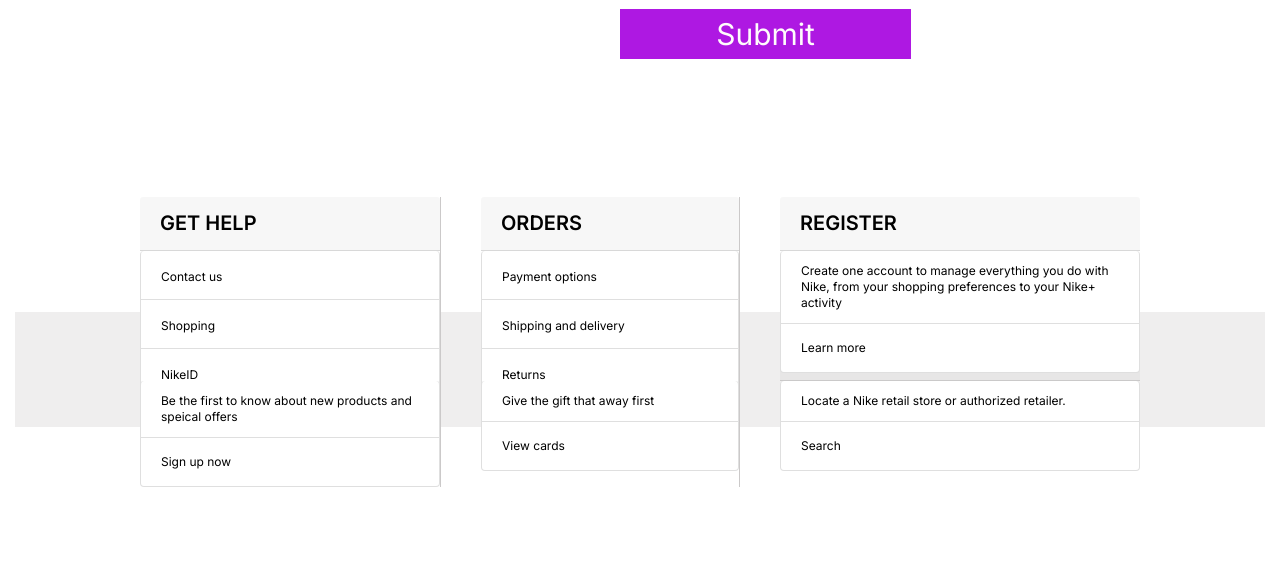
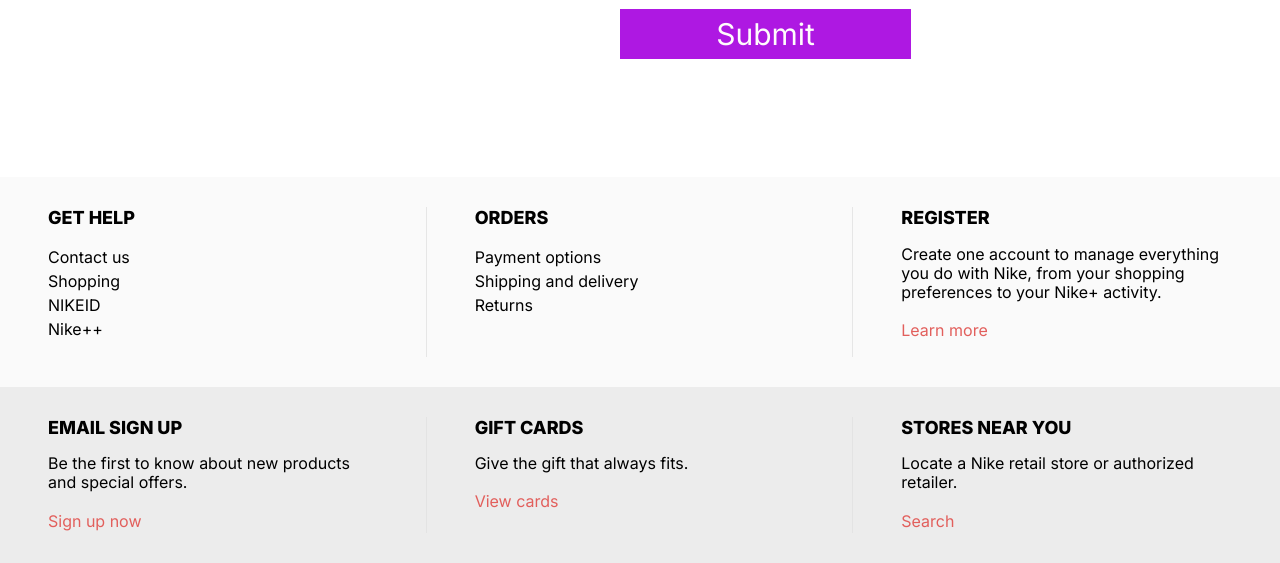
Before and after one commit to Linhdong/ShoesShop_Website, a plain HTML site: page view/register.html in a window 1280 px wide. Shown: the part 427-990 px from the top of the page. Before the commit the page ends 914 px from the top, so only its background shows below. Drawn offline with nearby package versions, Linux system fonts and the light colour scheme.

Commit message:
fixing footer for register page

```diff
--- a/view/register.html
+++ b/view/register.html
@@ -131,78 +131,95 @@
         </div>
     </section>
     <!--End Register-->
-    <!--Footer-->
-    <footer class="footer-product">
-        <div class="container">
-            <div class="bg-top-footer">
-                <div class="top-footer">
-                    <div class="card-1">
-                        <div class="card-header">
-                            GET HELP
+    <!-- FOOTER -->
+    <footer class="footer">
+        <div class="footer-top">
+            <div class="container">
+                <div class="row">
+                    <div class="col-4 px-5">
+                        <div class="footer-top__column">
+                            <p class="footer-title">get help</p>
+                            <ul class="footer__list">
+                                <li class="footer__list-item">
+                                    <a href="#" class="footer__list-link">Contact us</a>
+                                </li>
+                                <li class="footer__list-item">
+                                    <a href="#" class="footer__list-link">Shopping</a>
+                                </li>
+                                <li class="footer__list-item">
+                                    <a href="#" class="footer__list-link">NIKEID</a>
+                                </li>
+                                <li class="footer__list-item">
+                                    <a href="#" class="footer__list-link">Nike++</a>
+                                </li>
+                            </ul>
                         </div>
-                        <ul class="list-group">
-                            <li class="list-group-item"><a href="#">Contact us</a></li>
-                            <li class="list-group-item"><a href="#">Shopping</a></li>
-                            <li class="list-group-item"><a href="#">NikeID</a></li>
-                            <li class="list-group-item"><a href="#">Nike+</a></li>
-                        </ul>
                     </div>
-                    <div class="card-2">
-                        <div class="card-header">
-                            ORDERS
+                    <div class="col-4 px-5">
+                        <div class="footer-top__column">
+                            <p class="footer-title">orders</p>
+                            <ul class="footer__list">
+                                <li class="footer__list-item">
+                                    <a href="#" class="footer__list-link">Payment options</a>
+                                </li>
+                                <li class="footer__list-item">
+                                    <a href="#" class="footer__list-link">Shipping and delivery</a>
+                                </li>
+                                <li class="footer__list-item">
+                                    <a href="#" class="footer__list-link">Returns</a>
+                                </li>
+                            </ul>
                         </div>
-                        <ul class="list-group">
-                            <li class="list-group-item"><a href="#">Payment options</a></li>
-                            <li class="list-group-item"><a href="#">Shipping and delivery</a></li>
-                            <li class="list-group-item"><a href="#">Returns</a></li>
-                        </ul>
                     </div>
-                    <div class="card-3">
-                        <div class="card-header">
-                            REGISTER
+                    <div class="col-4 px-5">
+                        <div class="footer-top__column">
+                            <p class="footer-title">register</p>
+                            <p class="footer-text">
+                                Create one account to manage everything you do with Nike, from your shopping preferences
+                                to
+                                your Nike+ activity.
+                            </p>
+                            <a href="#" class="footer-link">Learn more</a>
                         </div>
-                        <ul class="list-group">
-                            <li class="list-group-item">Create one account to manage everything you do with Nike, from
-                                your shopping preferences to your Nike+ activity</li>
-                            <li class="list-group-item"><a href="#">Learn more</a></li>
-                        </ul>
                     </div>
                 </div>
             </div>
-            <div class="bg-bottom-footer">
-                <div class="bottom-footer">
-                    <div class="card-1">
-                        <div class="card-header">
-                            EMAIL SIGN UP
+        </div>
+        <div class="footer-bottom">
+            <div class="container">
+                <div class="row">
+                    <div class="col-4 px-5">
+                        <div class="footer-bottom__column">
+                            <p class="footer-title">email sign up</p>
+                            <p class="footer-text">
+                                Be the first to know about new products and special offers.
+                            </p>
+                            <a href="#" class="footer-link">Sign up now</a>
                         </div>
-                        <ul class="list-group">
-                            <li class="list-group-item">Be the first to know about new products and speical offers</li>
-                            <li class="list-group-item"><a href="#">Sign up now</a></li>
-                        </ul>
                     </div>
-                    <div class="card-2">
-                        <div class="card-header">
-                            GIFT CARDS
+                    <div class="col-4 px-5">
+                        <div class="footer-bottom__column">
+                            <p class="footer-title">gift cards</p>
+                            <p class="footer-text">
+                                Give the gift that always fits.
+                            </p>
+                            <a href="#" class="footer-link">View cards</a>
                         </div>
-                        <ul class="list-group">
-                            <li class="list-group-item">Give the gift that away first</li>
-                            <li class="list-group-item"><a href="#">View cards</a></li>
-                        </ul>
                     </div>
-                    <div class="card-3">
-                        <div class="card-header">
-                            STORES NEAR YOU
+                    <div class="col-4 px-5">
+                        <div class="footer-bottom__column">
+                            <p class="footer-title">stores near you</p>
+                            <p class="footer-text">
+                                Locate a Nike retail store or authorized retailer.
+                            </p>
+                            <a href="#" class="footer-link">Search</a>
                         </div>
-                        <ul class="list-group">
-                            <li class="list-group-item">Locate a Nike retail store or authorized retailer.</li>
-                            <li class="list-group-item"><a href="#">Search</a></li>
-                        </ul>
                     </div>
                 </div>
             </div>
         </div>
     </footer>
-    <!--End Footer-->
+    <!-- FOOTER -->
     <!-- Optional JavaScript -->
     <!-- jQuery first, then Popper.js, then Bootstrap JS -->
     <script src="https://code.jquery.com/jquery-3.3.1.slim.min.js"
```
